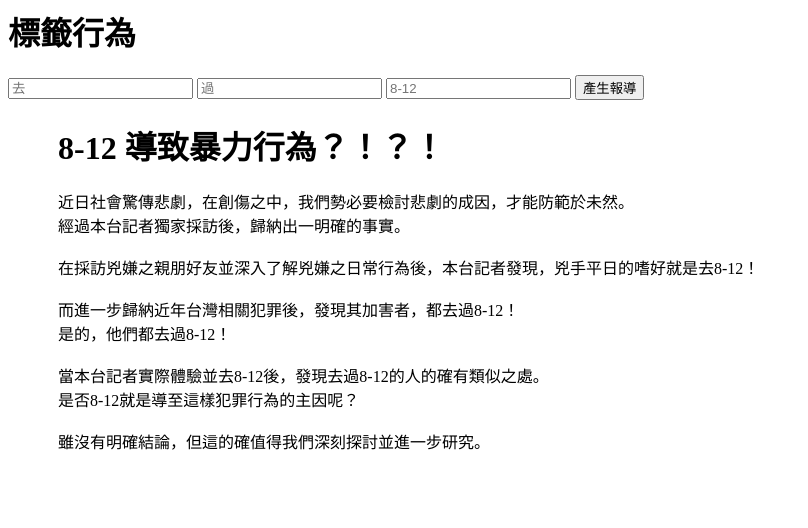
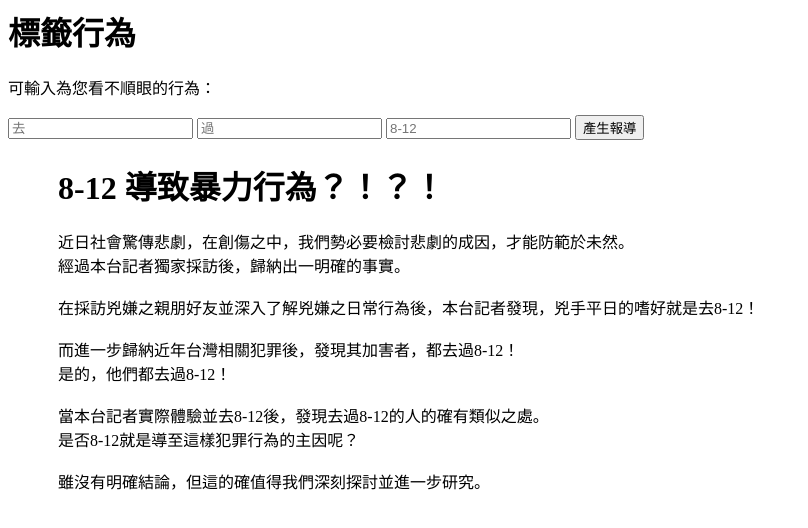
Before and after one commit to SansWord/brainless_murder_news_reporter, a website: page demo/index.html in a window 1280 px wide. Shown: the whole page, without its empty margins (0-808 px from the left). Drawn offline with Linux system fonts and the light colour scheme.

Commit message:
add hint

```diff
--- a/demo/index.html
+++ b/demo/index.html
@@ -11,6 +11,7 @@
     <body>
         <div id="inputFields">
             <h1>標籤行為</h1>
+            <p>可輸入為您看不順眼的行為：</p>
             <input id="verb" type="text" placeholder="去">
             <input id="adv" type="text" placeholder="過">
             <input id="subject" type="text" placeholder="8-12">
```
